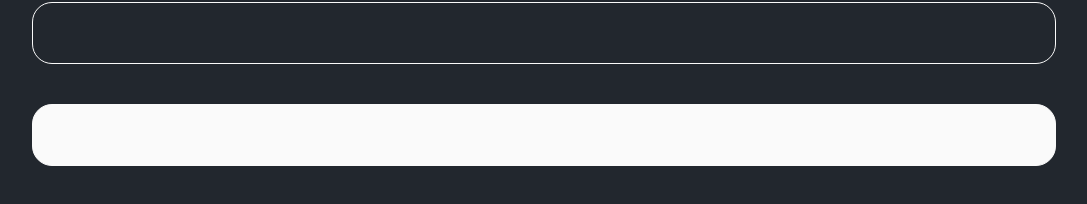
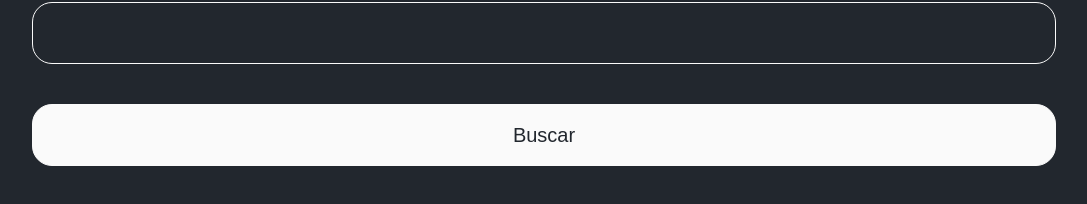
Before and after one commit to hugopereira-cs/wiki-github-react, a React (Vite) app: page / in a window 1280 px wide. Shown: the part 110-314 px from the top of the page, without its empty margins (96-1183 px from the left). Built offline with nearby package versions, Linux system fonts and the light colour scheme.

Commit message:
refactor: App.jsx and styles.js

```diff
--- a/src/pages/App.jsx
+++ b/src/pages/App.jsx
@@ -6,26 +6,35 @@ import ItemRepo from '../components/ItemRepo/ItemRepo';
 import { api } from '../services/api';
 
 import { Container } from './styles';
+import { ErrorMessage } from './styles';
 
 export function App() {
   const [currentRepo, setCurrentRepo] = useState('');
   const [repos, setRepos] = useState([]);
+  const [error, setError] = useState('');
+  const [loading, setLoading] = useState(false);
 
   /* Conexão com a API usando o método get, e fazendo uso do camainho padrão presente em "api", passando somente o restante do endereço. */
   const handleSearchRepo = async () => {
+    setLoading(true);
     try {
       const { data } = await api.get(`repos/${currentRepo}`);
+      const isExist = repos.find((repo) => repo.id === data.id);
+
       /* Se "data" existe, concatena tudo com "data" */
       if (data.id) {
-        const isExist = repos.find((repo) => repo.id === data.id);
         if (!isExist) {
           setRepos((prev) => [...prev, data]);
           setCurrentRepo('');
+          setError('');
           return;
         }
+        setError('Repositório já adicionado!');
       }
-    } catch (error) {
-      alert('Repositório não encontrado!', error);
+    } catch {
+      setError('Repositório não encontrado!');
+    } finally {
+      setLoading(false);
     }
   };
 
@@ -37,7 +46,8 @@ export function App() {
     <Container>
       <img src={gitLogo} width={72} height={72} alt="Logo do GitHub" />
       <Input value={currentRepo} onChange={(e) => setCurrentRepo(e.target.value)} />
-      <Button onClick={handleSearchRepo} />
+      <Button label="Buscar" onClick={handleSearchRepo} loading={loading} variant="primary" />
+      {error && <ErrorMessage>{error}</ErrorMessage>}
       {repos.map((repo) => (
         <ItemRepo handleRemoveRepo={handleRemoveRepo} repo={repo} key={repo.id} />
       ))}
--- a/src/pages/styles.js
+++ b/src/pages/styles.js
@@ -11,3 +11,7 @@ export const Container = styled.div`
   align-items: center;
   justify-content: flex-start;
 `;
+export const ErrorMessage = styled.p`
+  color: #ff6b6b;
+  font-size: 14px;
+`;
```
